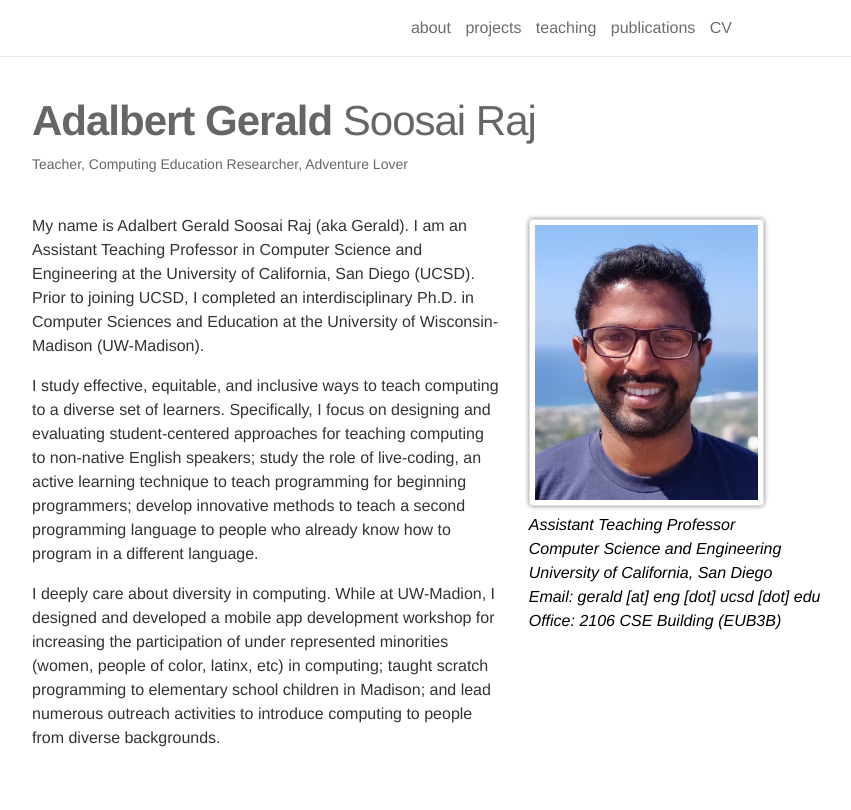
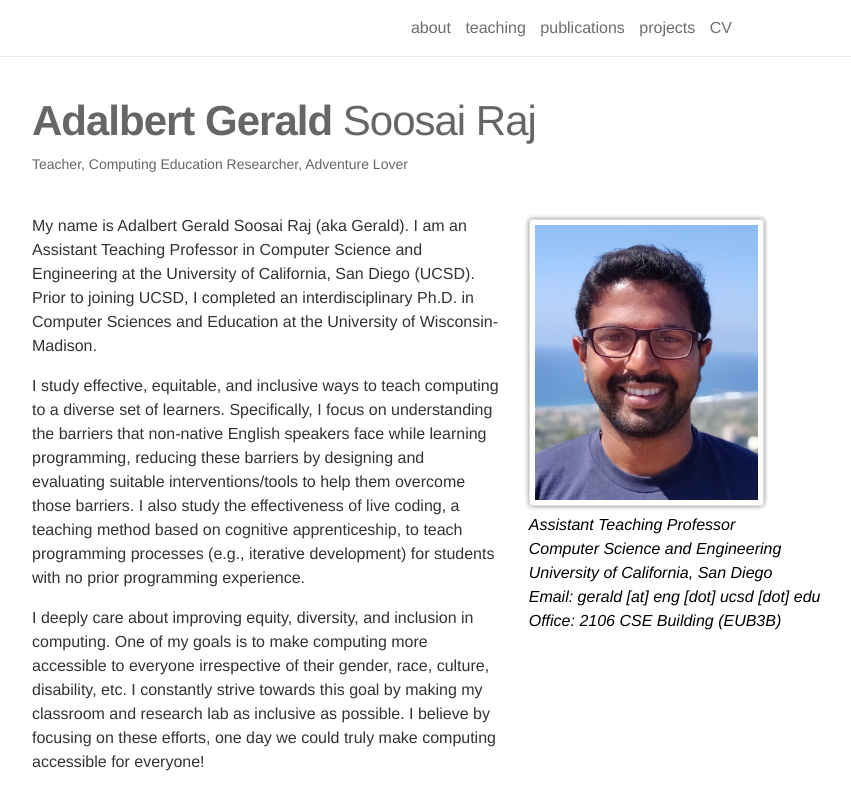
Before and after one commit to adalbertgerald/adalbertgerald.github.io, a Jekyll site: the page built from _pages/about.md, in a window 1280 px wide. Shown: the top 810 px of the page, without its empty margins (258-1109 px from the left). Built offline with Jekyll 4.4.1, drawn with Linux system fonts in a browser that asks for light colours; nearby versions of some CDN libraries.

Commit message:
More changes.

```diff
--- a/_pages/about.md
+++ b/_pages/about.md
@@ -22,19 +22,16 @@ order: 1
 My name is Adalbert Gerald Soosai Raj (aka Gerald). I am an Assistant Teaching
 Professor in Computer Science and Engineering at the University of California,
 San Diego (UCSD). Prior to joining UCSD, I completed an interdisciplinary Ph.D.
-in Computer Sciences and Education at the University of Wisconsin-Madison
-(UW-Madison).
+in Computer Sciences and Education at the University of Wisconsin-Madison.
 
 I study effective, equitable, and inclusive ways to teach computing to a
-diverse set of learners. Specifically, I focus on designing and evaluating
-student-centered approaches for teaching computing to non-native English
-speakers; study the role of live-coding, an active learning technique to teach
-programming for beginning programmers; develop innovative methods to teach a
-second programming language to people who already know how to program in a
-different language.
+diverse set of learners. Specifically, I focus on understanding the barriers
+that non-native English speakers face while learning programming, reducing these barriers
+by  designing and evaluating suitable interventions/tools to help them overcome those barriers.
+I also study the effectiveness of live coding, a teaching method based on cognitive apprenticeship,
+to teach programming processes (e.g., iterative development) for students with no prior programming experience.
 
-I deeply care about diversity in computing. While at UW-Madion, I designed and
-developed a mobile app development workshop for increasing the participation of
-under represented minorities (women, people of color, latinx, etc) in computing;
-taught scratch programming to elementary school children in Madison; and lead
-numerous outreach activities to introduce computing to people from diverse backgrounds.
+I deeply care about improving equity, diversity, and inclusion in computing. One of my goals is to make
+computing more accessible to everyone irrespective of their gender, race, culture, disability, etc.
+I constantly strive towards this goal by making my classroom and research lab as inclusive as possible. I believe
+by focusing on these efforts, one day we could truly make computing accessible for everyone!
--- a/_projects/1_project.markdown
+++ b/_projects/1_project.markdown
@@ -1,6 +1,6 @@
 ---
 layout: page
-title: Equitable CS education for non-native English speakers
-description: Teaching computer science using bilingual techniques like translanguaging and code-switching to non-native English speakers, so that they are provided equitable access to CS/programming which is based in English
+title: Non-native English speakers Learning Programming
+description: This project focuses on understanding the barriers that non-native English speakers face while learning programming as the majority of the computing ecosystem (e.g., programming language documentation) is primarily in English. Once we identify these barriers, we will design and develop interventions/tools to help non-native English speakers overcome these barriers. In the past, we have taughtcomputer science using bilingual techniques like translanguaging and code-switching to non-native English speakers, so that they are provided equitable access to CS/programming.
 img: /assets/img/BilingualCSEducation.png
 ---
--- a/_projects/3_project.markdown
+++ b/_projects/3_project.markdown
@@ -1,6 +1,6 @@
 ---
 layout: page
-title: Teaching a second programming language to people who can program in a different language
-description: How to teach a programming language to someone who already knows programming? To answer this question, we designed, developed, and taught a modern C++ course at UW-Madison. In our novel approach, we taught the most useful ideas first (e.g., C++ standard library) and taught the low-level details (e.g., memory management using pointers, the rule of three/five/zero) only when they were necessary to solve some problem.
-img: /assets/img/cpp.png
+title: Security Education
+description: This project focuses on the importance of cybersecurity education in intro to computer systems courses.
+img: /assets/img/security.jpg
 ---
```
Also changed, not shown: _pages/projects.md (+1 -1 lines), _pages/publications.md (+1 -1 lines), _pages/teaching.md (+1 -1 lines).
